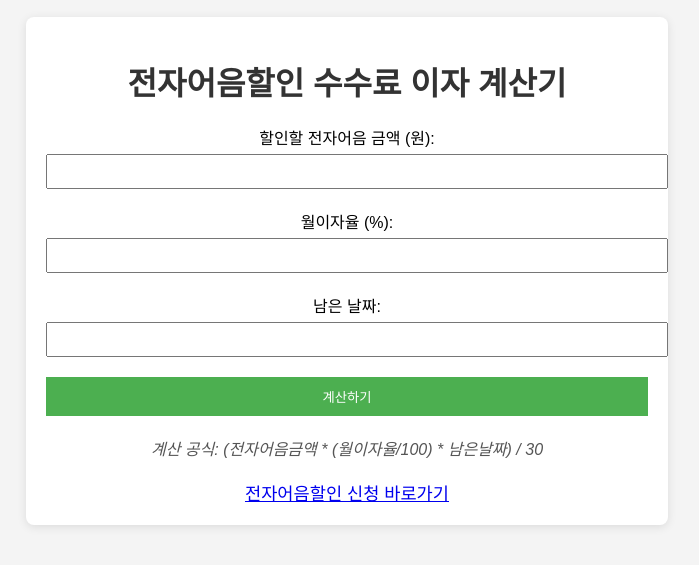
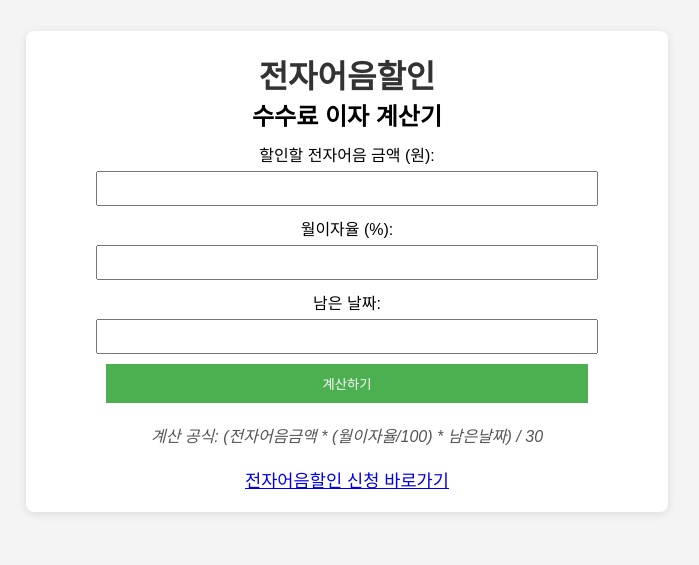
Before and after one commit to TSMONEY2325/calculator, a plain HTML site: page index.html in a window 1280 px wide. Shown: the part 129-694 px from the top of the page, without its empty margins (293-992 px from the left). Drawn offline with Linux system fonts and the light colour scheme.

Commit message:
Update index.html

```diff
--- a/index.html
+++ b/index.html
@@ -20,11 +20,15 @@
             padding: 20px;
             border-radius: 8px;
             box-shadow: 0 2px 10px rgba(0, 0, 0, 0.1);
-            width: 602.4px; /* 좌우로 3cm 늘림 */
+            width: 602.4px; /* 가로를 다시 3cm 줄임 */
             text-align: center;
         }
         h1 {
             color: #333;
+            margin: 0; /* 제목의 기본 마진 제거 */
+        }
+        h2 {
+            margin: 0; /* 부제목의 기본 마진 제거 */
         }
         label {
             display: block;
@@ -32,8 +36,9 @@
         }
         input {
             padding: 8px;
-            width: 100%;
-            margin-bottom: 10px;
+            width: 80%; /* 입력 칸의 너비를 80%로 설정 */
+            margin: 0 auto 10px; /* 중앙 정렬을 위해 margin 조정 */
+            display: block; /* 블록 요소로 설정하여 중앙 정렬 */
         }
         button {
             margin-top: 10px;
@@ -42,7 +47,10 @@
             color: white;
             border: none;
             cursor: pointer;
-            width: 100%;
+            width: 80%; /* 버튼의 너비를 80%로 설정 */
+            display: block; /* 블록 요소로 설정하여 중앙 정렬 */
+            margin-left: auto; /* 중앙 정렬을 위해 margin 조정 */
+            margin-right: auto; /* 중앙 정렬을 위해 margin 조정 */
         }
         button:hover {
             background-color: #45a049;
@@ -64,7 +72,8 @@
 </head>
 <body>
     <div class="container">
-        <h1>전자어음할인 수수료 이자 계산기</h1>
+        <h1>전자어음할인</h1>
+        <h2>수수료 이자 계산기</h2>
         <form id="calculator">
             <label for="amount">할인할 전자어음 금액 (원):</label>
             <input type="text" id="amount" oninput="formatNumber(this)" required>
```
